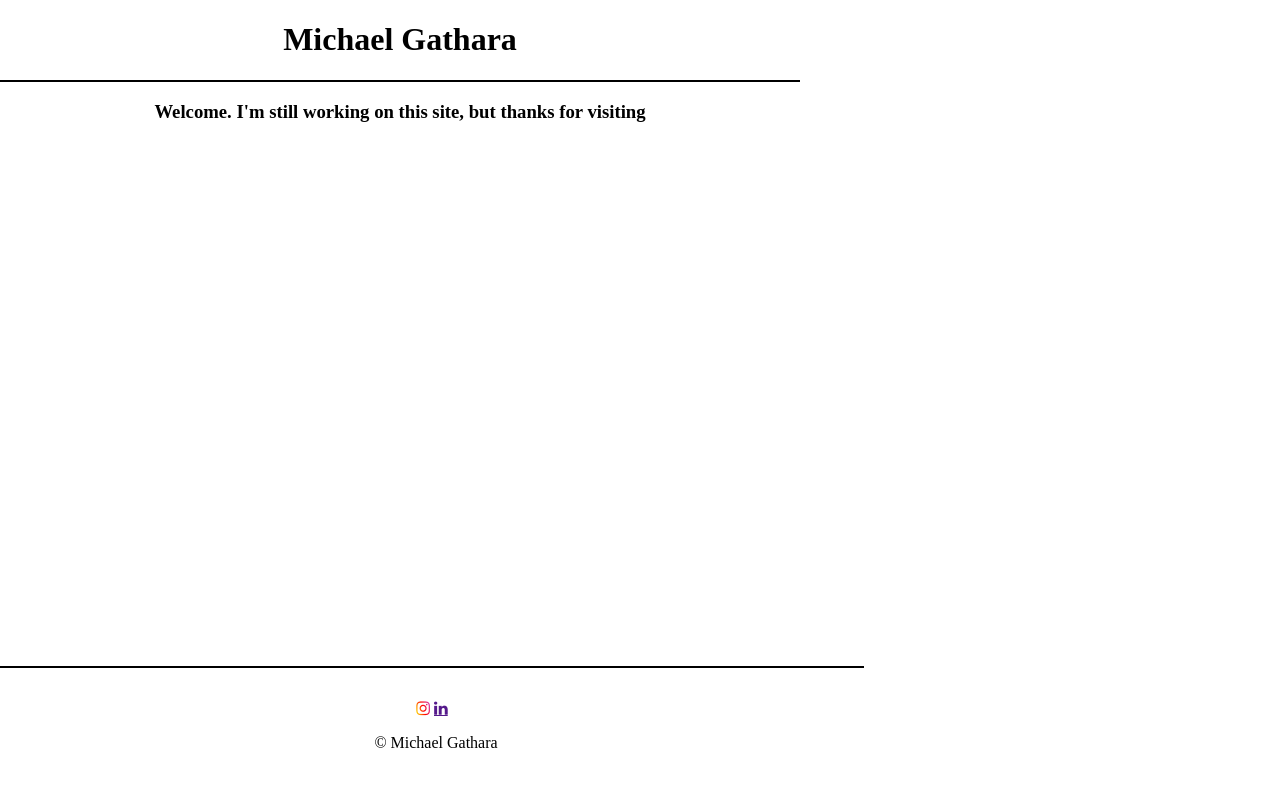
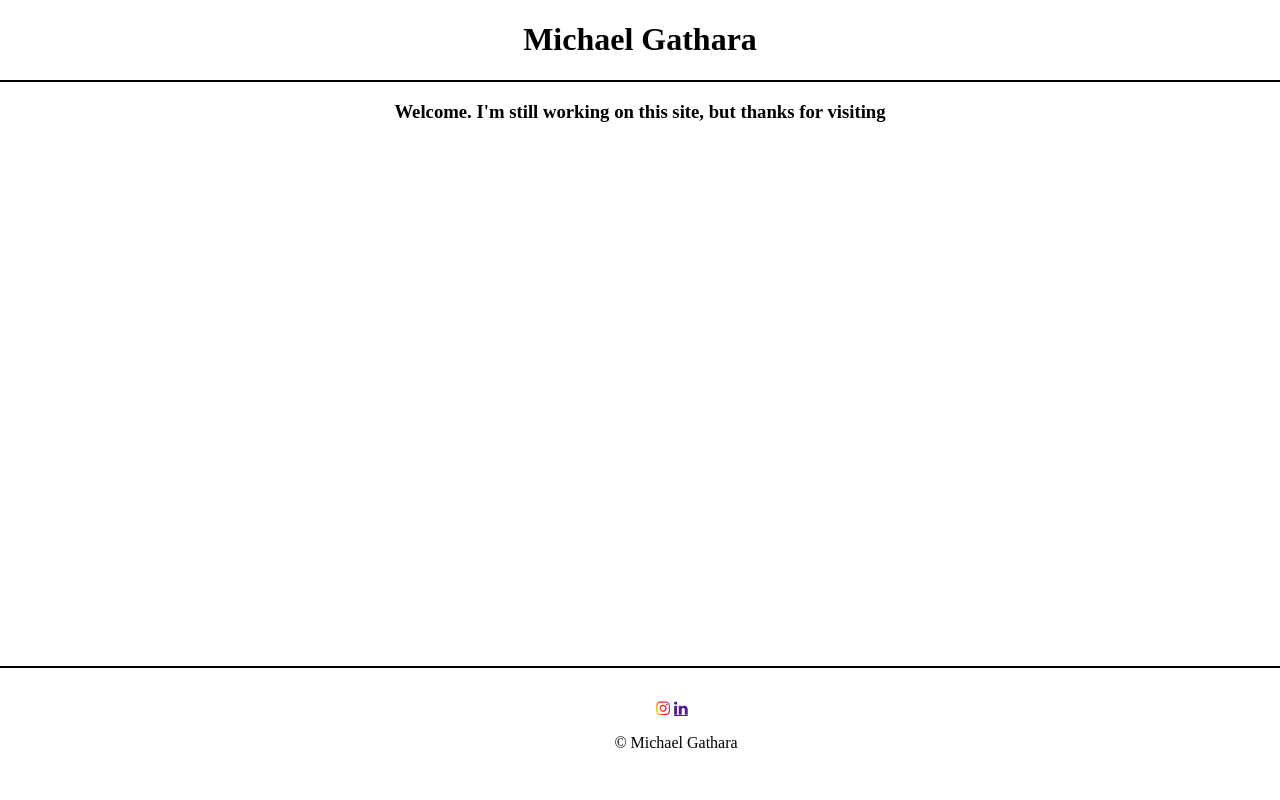
Before and after one commit to advocateabic/advocateabic.github.io, a plain HTML site: page index.html in a window 1280 px wide. Drawn offline with Linux system fonts and the light colour scheme.

Commit message:
Re-Design

```diff
--- a/index.css
+++ b/index.css
@@ -5,12 +5,12 @@
 body {
     display: grid;
     margin: 0;
-    overflow: hidden;
 }
 #page-container {
     position: relative;
     min-height: 100vh;
-    max-width: 100vh;
+    max-width: 100%;
+    overflow: hidden;
 }
 .center {
     text-align: center;
@@ -32,12 +32,12 @@ header {
 footer {
     position: absolute;
     bottom: 0;
-    width: 100vh;
+    width: 100%;
     padding: 2rem;
     border-top: 2px black solid;
 }
 .socialButtons {
-    width: 100vh;
+    width: 100%;
     text-align: center;
 }
 .fa {
```
